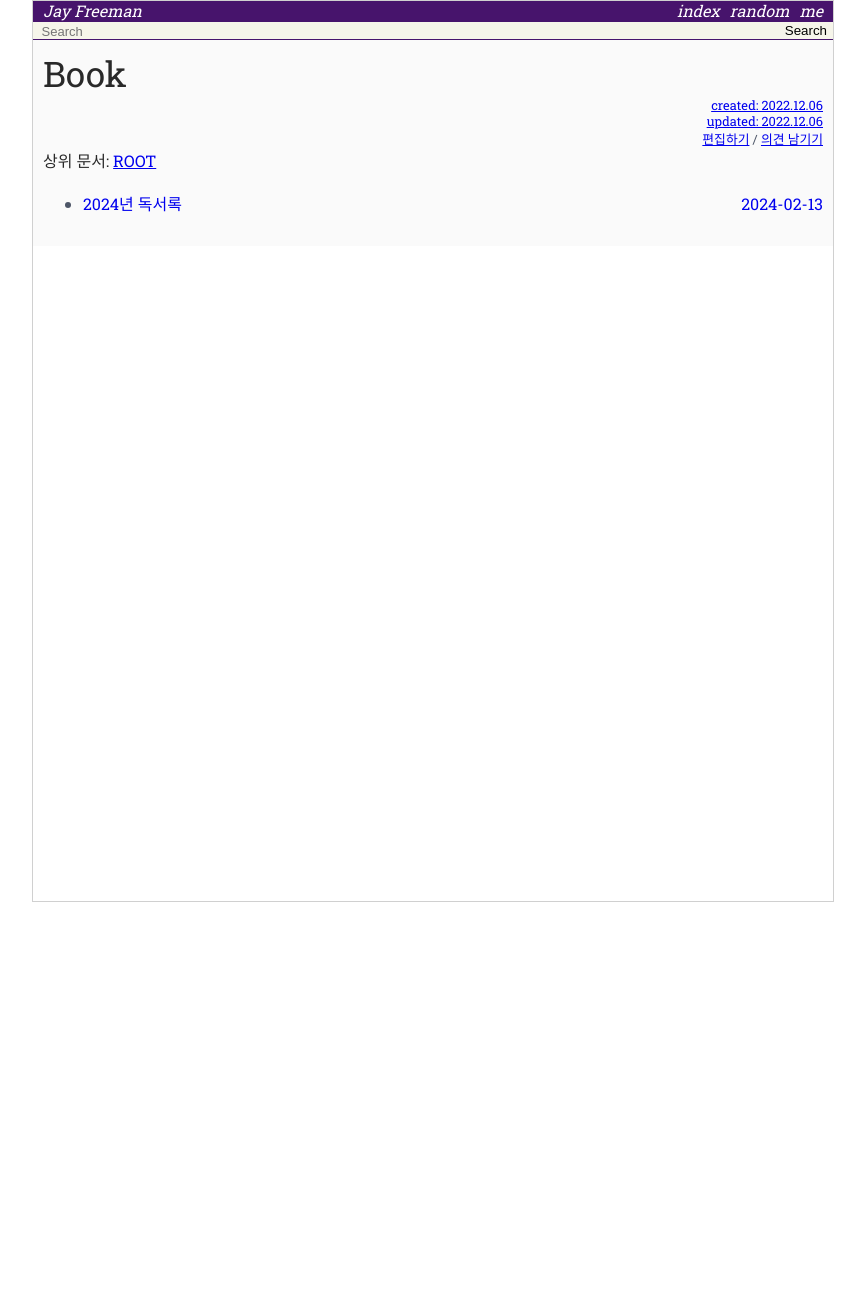
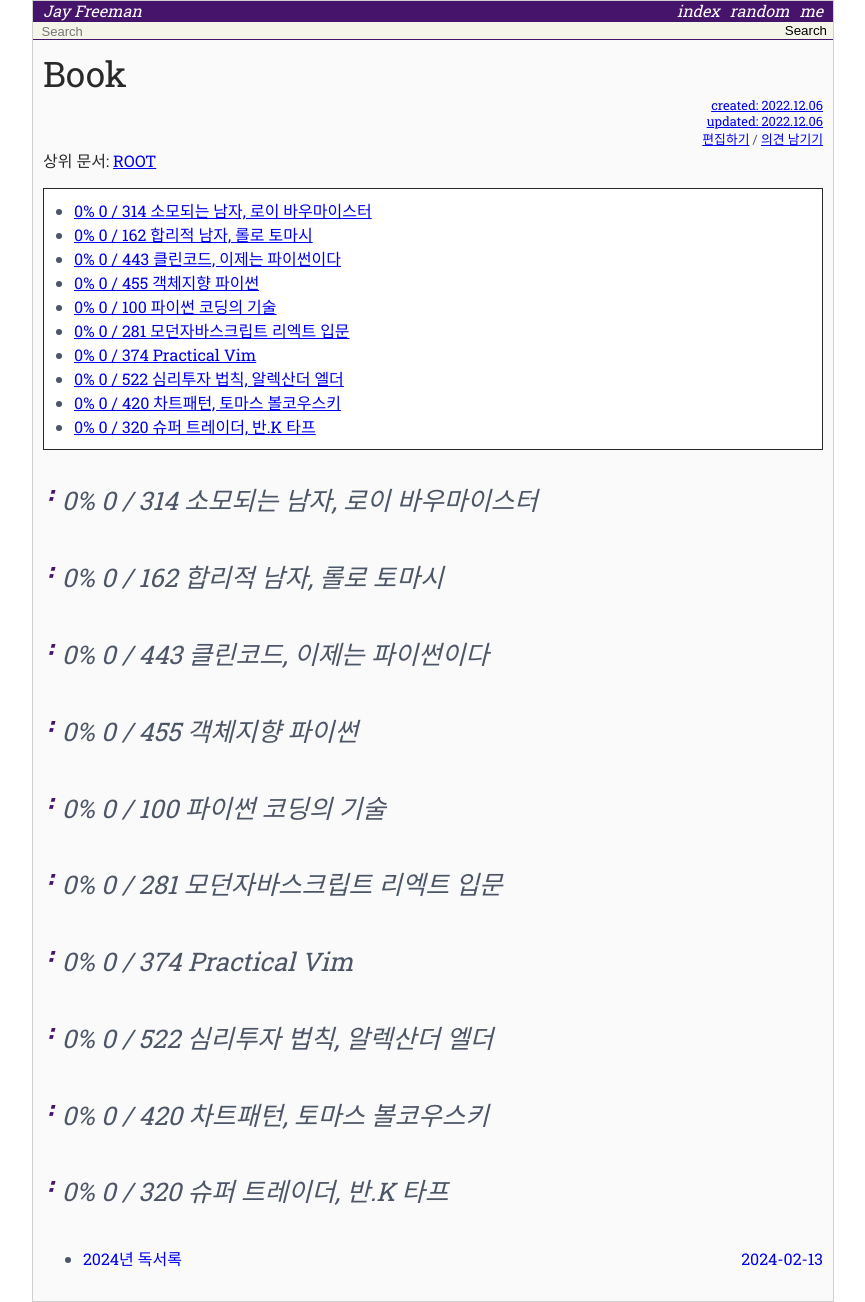
Before and after one commit to JayFreemandev/JayFreemandev.github.io, a Jekyll site: the page built from _wiki/book.md, in a window 1280 px wide. Shown: the whole page, without its empty margins (207-1072 px from the left). Built offline with Jekyll 4.4.1, drawn with Linux system fonts in a browser that asks for light colours; comment, search, counter and statistics services are not loaded; before the commit the page ends 902 px from its top, so only the background shows below that.

Commit message:
책 위시 리스트

```diff
--- a/_wiki/book.md
+++ b/_wiki/book.md
@@ -12,3 +12,14 @@
 ---
 * TOC
 {:toc}
+
+### 0% 0 / 314 소모되는 남자, 로이 바우마이스터
+### 0% 0 / 162 합리적 남자, 롤로 토마시
+### 0% 0 / 443 클린코드, 이제는 파이썬이다
+### 0% 0 / 455 객체지향 파이썬
+### 0% 0 / 100 파이썬 코딩의 기술
+### 0% 0 / 281 모던자바스크립트 리엑트 입문
+### 0% 0 / 374 Practical Vim
+### 0% 0 / 522 심리투자 법칙, 알렉산더 엘더
+### 0% 0 / 420 차트패턴, 토마스 볼코우스키
+### 0% 0 / 320 슈퍼 트레이더, 반.K 타프
```
